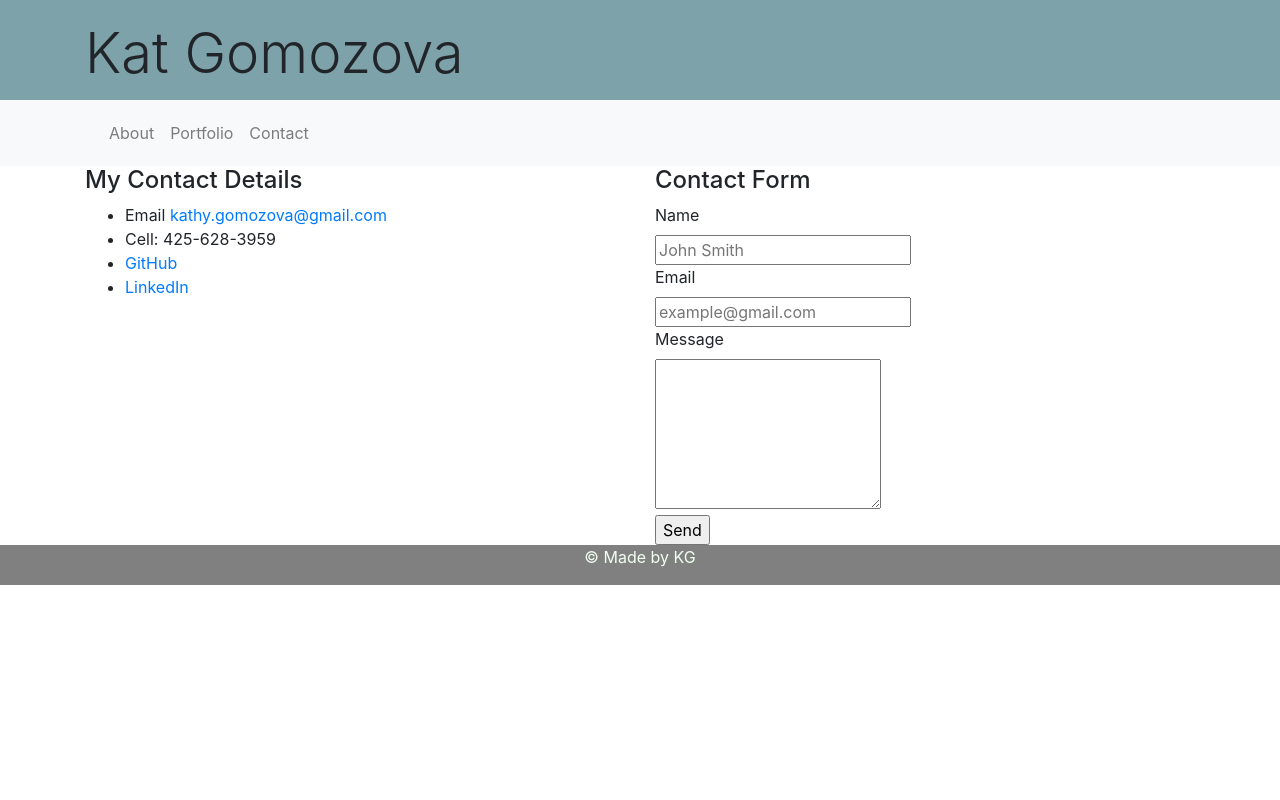
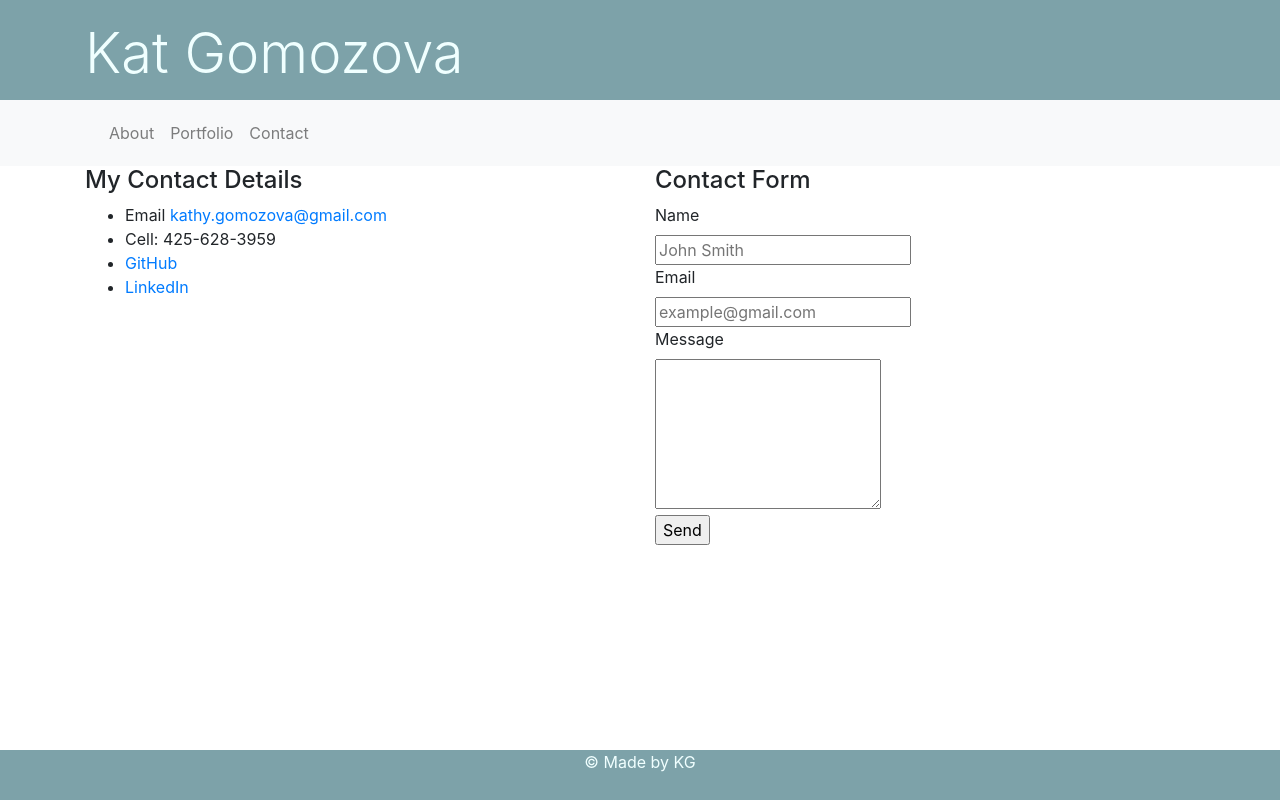
Before and after one commit to kgo87/react_portfolio, a React (Create React App) app in the folder client/: page /contact in a window 1280 px wide. Built offline with nearby package versions, Linux system fonts and the light colour scheme.

Commit message:
fixing footer

```diff
--- a/client/src/components/Footer/style.css
+++ b/client/src/components/Footer/style.css
@@ -1,7 +1,12 @@
 footer {
-  background-color: grey;
+  background-color:#7DA2A9;;
   text-align: center;
-  color: honeydew;
-  position: absolute;
+  color: azure;
   width: 100%;
+  position: fixed;
+  height: 50px;
+  bottom: 0px;
+  left: 0px;
+  right: 0px;
+  margin-bottom: 0px;
 }
--- a/client/src/components/Jumbotron/style.css
+++ b/client/src/components/Jumbotron/style.css
@@ -3,4 +3,5 @@
     padding-top: 20px;
     background-color: #7DA2A9;
     height: 100px;
+    color: azure;
 }
```
